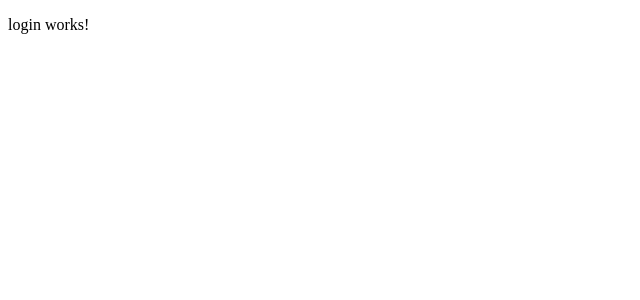
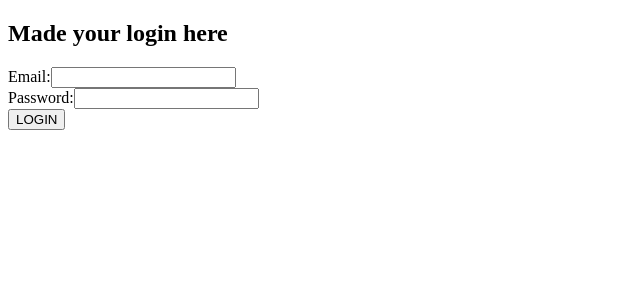
Before and after one commit to igortuag/angular-reqres, an Angular app: page /login in a window 1280 px wide. Shown: the top 300 px of the page, without its empty margins (0-640 px from the left). Built offline with nearby package versions, Linux system fonts and the light colour scheme.

Commit message:
add form to login

```diff
--- /dev/null
+++ b/src/app/login/formLogin.ts
@@ -0,0 +1,4 @@
+export class FormLogin {
+  email: string;
+  password: string;
+}
--- a/src/app/login/login.component.html
+++ b/src/app/login/login.component.html
@@ -1,3 +1,26 @@
-<p>
-  login works!
-</p>
+<section>
+  <h1>Made your login here</h1>
+  <form (ngSubmit)="login()">
+    <div>
+      <label for="email">Email:</label>
+      <input
+        type="email"
+        id="email"
+        name="email"
+        [(ngModel)]="formLogin.email"
+        required
+      />
+    </div>
+    <div>
+      <label for="password">Password:</label>
+      <input
+        type="password"
+        id="password"
+        name="password"
+        [(ngModel)]="formLogin.password"
+        required
+      />
+    </div>
+    <button type="submit">LOGIN</button>
+  </form>
+</section>
--- a/src/app/login/login.component.ts
+++ b/src/app/login/login.component.ts
@@ -1,15 +1,22 @@
-import { Component, OnInit } from '@angular/core';
+import { Component, OnInit } from "@angular/core";
+import { FormLogin } from "./formLogin";
 
 @Component({
-  selector: 'app-login',
-  templateUrl: './login.component.html',
-  styleUrls: ['./login.component.css']
+  selector: "app-login",
+  templateUrl: "./login.component.html",
+  styleUrls: ["./login.component.css"],
 })
 export class LoginComponent implements OnInit {
+  formLogin: FormLogin = {
+    email: "",
+    password: "",
+  };
 
-  constructor() { }
+  constructor() {}
 
-  ngOnInit() {
+  ngOnInit() {}
+
+  login() {
+    console.log("formLogin ::>>", this.formLogin);
   }
-
 }
```
